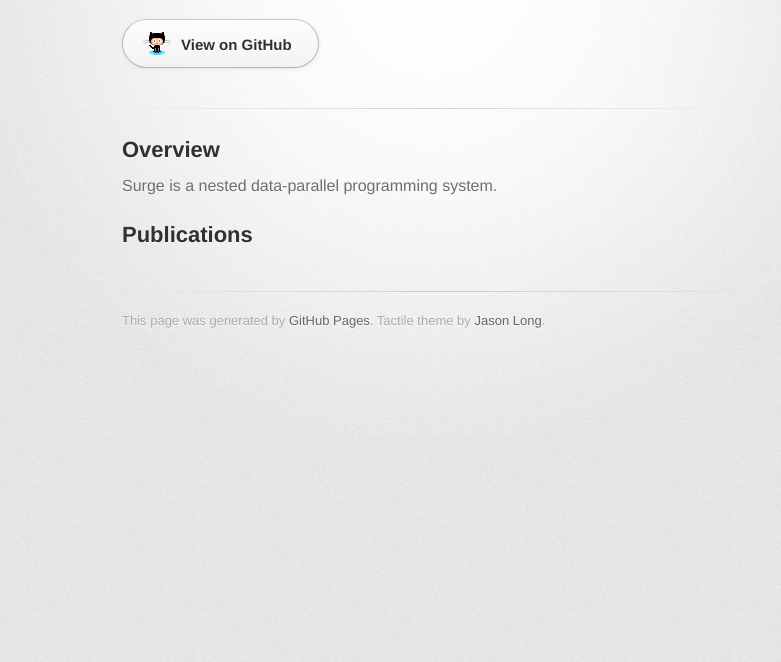
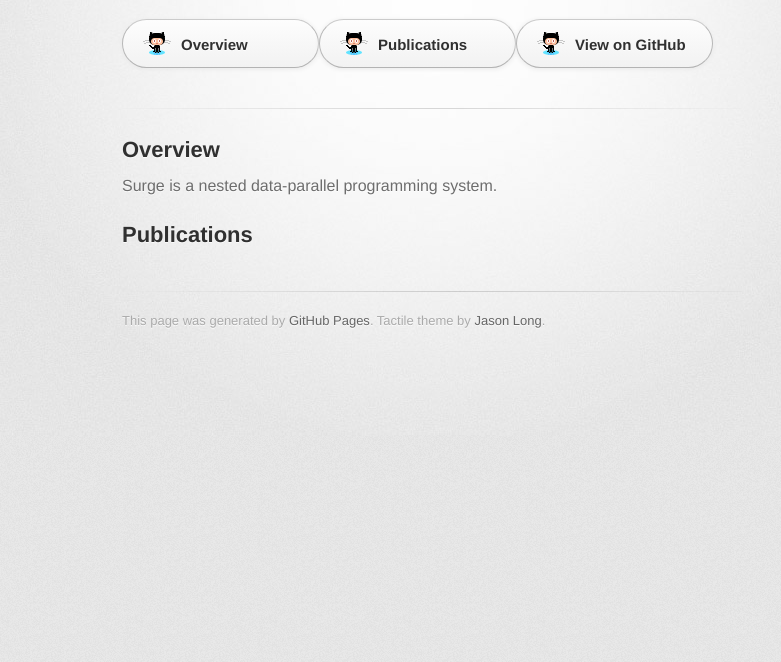
Before and after one commit to surge-lang/surge-lang.github.io, a plain HTML site: page index.html in a window 1280 px wide. Shown: the part 138-800 px from the top of the page, without its empty margins (208-989 px from the left). Drawn offline with Linux system fonts and the light colour scheme; a web font is replaced by a local one.

Commit message:
Update mainbar

```diff
--- a/index.html
+++ b/index.html
@@ -23,6 +23,8 @@
         </header>
 
         <section id="downloads" class="clearfix">
+          <a href="https://surge-lang.github.io/" id="view-on-github" class="button"><span>Overview</span></a>
+          <a href="https://surge-lang.github.io/" id="view-on-github" class="button"><span>Publications</span></a>
           <a href="https://github.com/surge-lang" id="view-on-github" class="button"><span>View on GitHub</span></a>
         </section>
 
```
